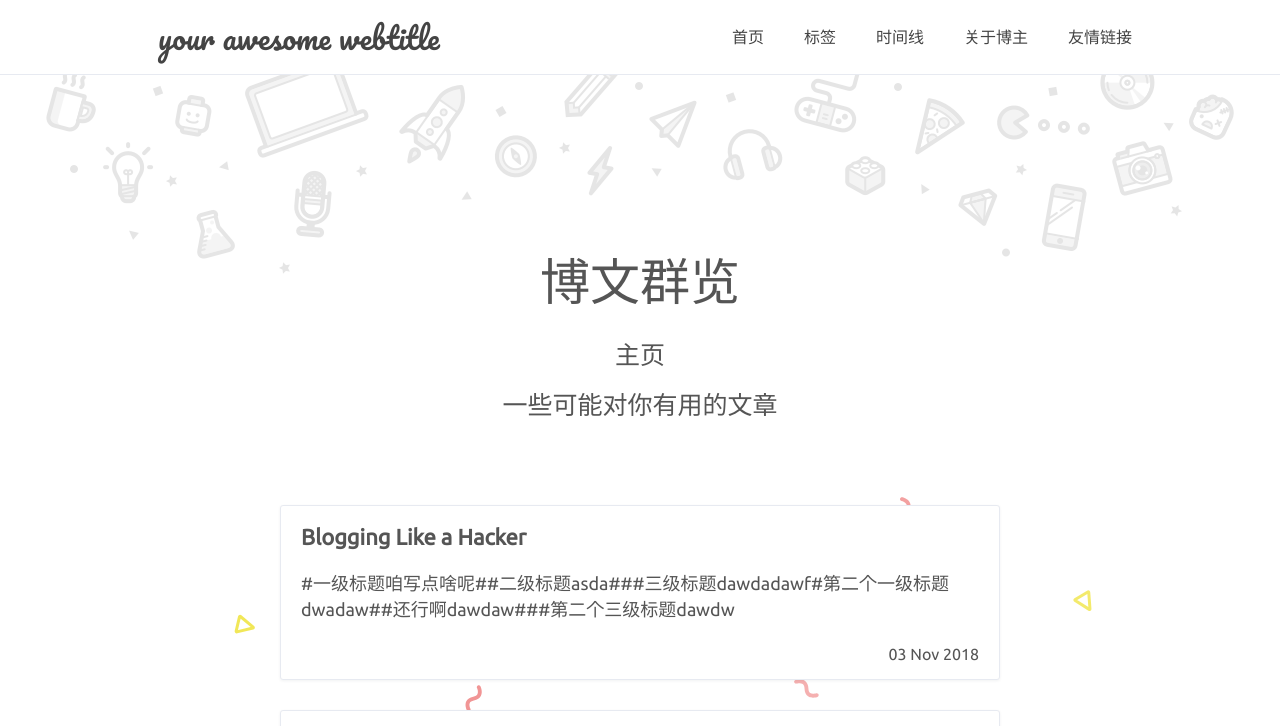
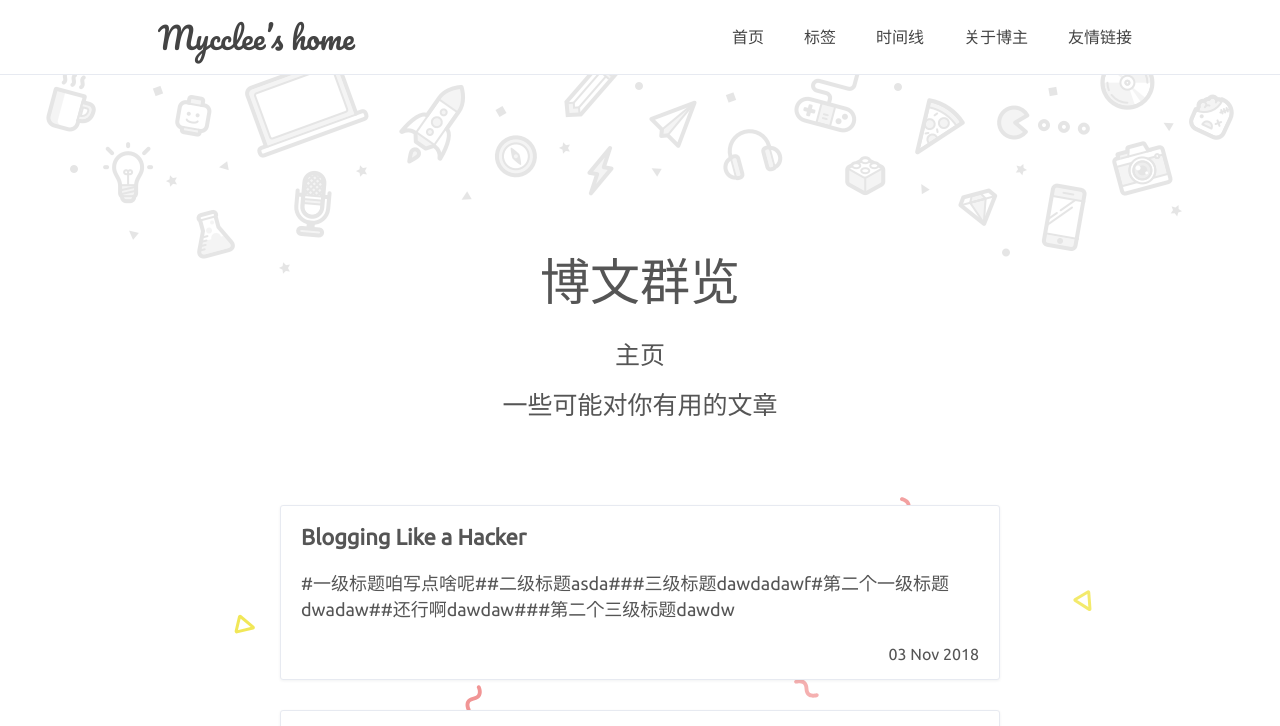
Before and after one commit to authorLi/authorLi.github.io, a Jekyll site: the page built from index.html, in a window 1280 px wide. Shown: the top 726 px of the page. Built offline with Jekyll 4.4.1, drawn with Linux system fonts in a browser that asks for light colours; comment, search, counter and statistics services are not loaded; grey boxes are pictures that could not be loaded.

Commit message:
Update _config.yml

```diff
--- a/_config.yml
+++ b/_config.yml
@@ -16,8 +16,8 @@ nav: # 最佳体验 六个标签 且最好每个标签不超过4中文字
 author: true
 name: 'mycclee'
 NickName: 'mycclee'
-webtitle: 'your awesome webtitle'
-bio: 'your awesome bio'
+webtitle: 'Mycclee’s home'
+bio: '客官多来转转啊'
 about: true
 aboutyou: '一个致力于解决问题的博客'
 portraits: '/assets/profile.jpeg' # your portraits image file path
```
